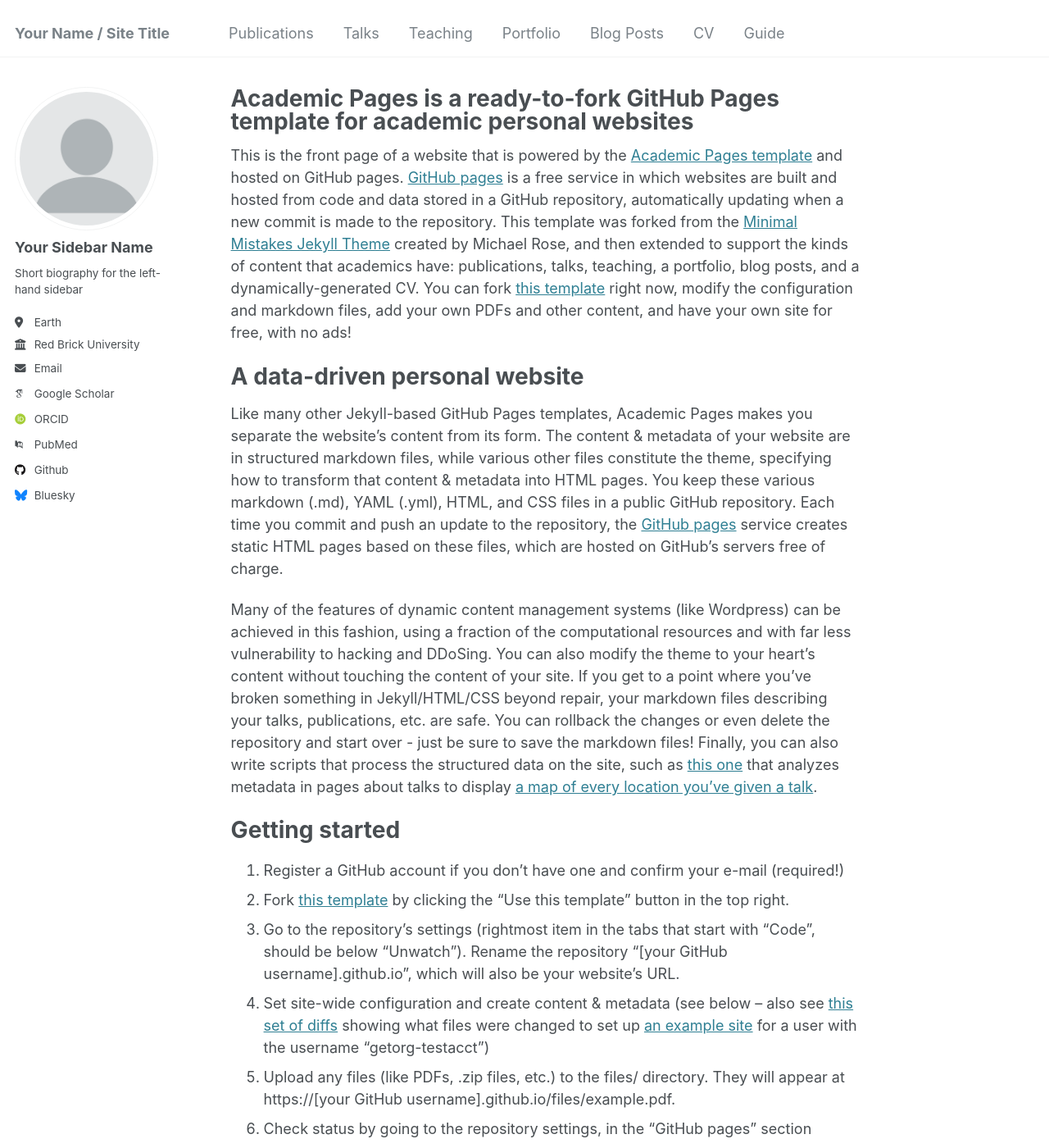
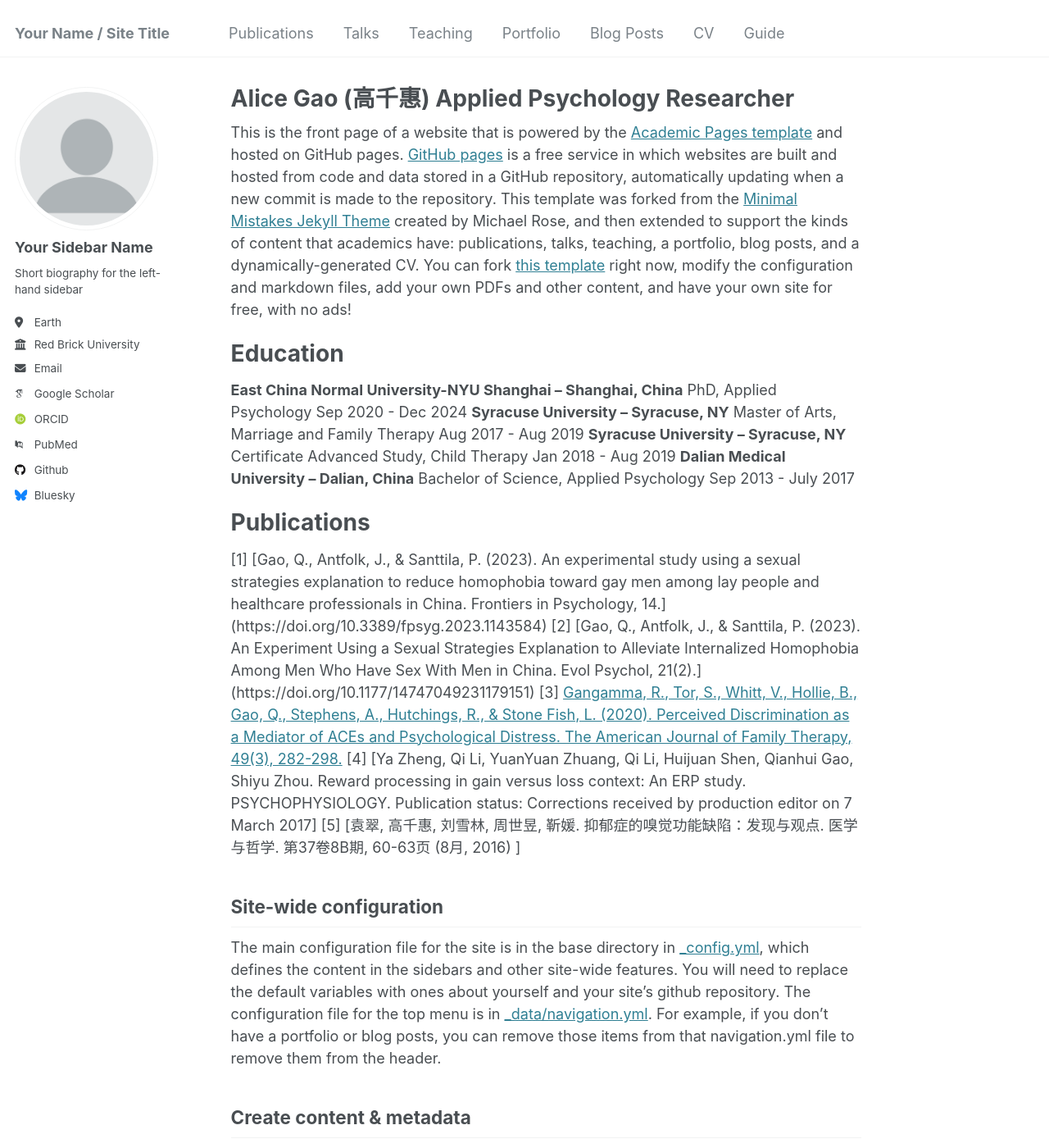
Before and after one commit to alicepsychology/alicepsychology.com, a Jekyll site: the page built from _pages/about.md, in a window 1280 px wide and 1400 px high. Shown: the whole window at 82% size. Built offline with Jekyll 4.4.1, drawn with Linux system fonts in a browser that asks for light colours; some web fonts are replaced.

Commit message:
Update about.md

```diff
--- a/_pages/about.md
+++ b/_pages/about.md
@@ -1,6 +1,6 @@
 ---
 permalink: /
-title: "Academic Pages is a ready-to-fork GitHub Pages template for academic personal websites"
+title: "Alice Gao (高千惠) Applied Psychology Researcher"
 author_profile: true
 redirect_from:
   - /about/
@@ -9,20 +9,24 @@ redirect_from:
 
 This is the front page of a website that is powered by the [Academic Pages template](https://github.com/academicpages/academicpages.github.io) and hosted on GitHub pages. [GitHub pages](https://pages.github.com) is a free service in which websites are built and hosted from code and data stored in a GitHub repository, automatically updating when a new commit is made to the repository. This template was forked from the [Minimal Mistakes Jekyll Theme](https://mmistakes.github.io/minimal-mistakes/) created by Michael Rose, and then extended to support the kinds of content that academics have: publications, talks, teaching, a portfolio, blog posts, and a dynamically-generated CV. You can fork [this template](https://github.com/academicpages/academicpages.github.io) right now, modify the configuration and markdown files, add your own PDFs and other content, and have your own site for free, with no ads!
 
-A data-driven personal website
+Education
 ======
-Like many other Jekyll-based GitHub Pages templates, Academic Pages makes you separate the website's content from its form. The content & metadata of your website are in structured markdown files, while various other files constitute the theme, specifying how to transform that content & metadata into HTML pages. You keep these various markdown (.md), YAML (.yml), HTML, and CSS files in a public GitHub repository. Each time you commit and push an update to the repository, the [GitHub pages](https://pages.github.com/) service creates static HTML pages based on these files, which are hosted on GitHub's servers free of charge.
+**East China Normal University-NYU Shanghai – Shanghai, China**
+PhD, Applied Psychology                                                       Sep 2020 - Dec 2024
+**Syracuse University – Syracuse, NY**
+Master of Arts, Marriage and Family Therapy                                   Aug 2017 - Aug 2019
+**Syracuse University – Syracuse, NY**
+Certificate Advanced Study, Child Therapy                                     Jan 2018 - Aug 2019
+**Dalian Medical University – Dalian, China**
+Bachelor of Science, Applied Psychology                                       Sep 2013 - July 2017
 
-Many of the features of dynamic content management systems (like Wordpress) can be achieved in this fashion, using a fraction of the computational resources and with far less vulnerability to hacking and DDoSing. You can also modify the theme to your heart's content without touching the content of your site. If you get to a point where you've broken something in Jekyll/HTML/CSS beyond repair, your markdown files describing your talks, publications, etc. are safe. You can rollback the changes or even delete the repository and start over - just be sure to save the markdown files! Finally, you can also write scripts that process the structured data on the site, such as [this one](https://github.com/academicpages/academicpages.github.io/blob/master/talkmap.ipynb) that analyzes metadata in pages about talks to display [a map of every location you've given a talk](https://academicpages.github.io/talkmap.html).
-
-Getting started
+Publications
 ======
-1. Register a GitHub account if you don't have one and confirm your e-mail (required!)
-1. Fork [this template](https://github.com/academicpages/academicpages.github.io) by clicking the "Use this template" button in the top right.
-1. Go to the repository's settings (rightmost item in the tabs that start with "Code", should be below "Unwatch"). Rename the repository "[your GitHub username].github.io", which will also be your website's URL.
-1. Set site-wide configuration and create content & metadata (see below -- also see [this set of diffs](http://archive.is/3TPas) showing what files were changed to set up [an example site](https://getorg-testacct.github.io) for a user with the username "getorg-testacct")
-1. Upload any files (like PDFs, .zip files, etc.) to the files/ directory. They will appear at https://[your GitHub username].github.io/files/example.pdf.
-1. Check status by going to the repository settings, in the "GitHub pages" section
+[1] [Gao, Q., Antfolk, J., & Santtila, P. (2023). An experimental study using a sexual strategies explanation to reduce homophobia toward gay men among lay people and healthcare professionals in China. Frontiers in Psychology, 14.] (https://doi.org/10.3389/fpsyg.2023.1143584)
+[2] [Gao, Q., Antfolk, J., & Santtila, P. (2023). An Experiment Using a Sexual Strategies Explanation to Alleviate Internalized Homophobia Among Men Who Have Sex With Men in China. Evol Psychol, 21(2).] (https://doi.org/10.1177/14747049231179151)
+[3] [Gangamma, R., Tor, S., Whitt, V., Hollie, B., Gao, Q., Stephens, A., Hutchings, R., & Stone Fish, L. (2020). Perceived Discrimination as a Mediator of ACEs and Psychological Distress. The American Journal of Family Therapy, 49(3), 282-298.](https://doi.org/10.1080/01926187.2020.1813656)
+[4] [Ya Zheng, Qi Li, YuanYuan Zhuang, Qi Li, Huijuan Shen, Qianhui Gao, Shiyu Zhou. Reward processing in gain versus loss context: An ERP study. PSYCHOPHYSIOLOGY. Publication status: Corrections received by production editor on 7 March 2017]
+[5] [袁翠, 高千惠, 刘雪林, 周世昱, 靳媛. 抑郁症的嗅觉功能缺陷：发现与观点. 医学与哲学. 第37卷8B期, 60-63页 (8月, 2016) ]
 
 Site-wide configuration
 ------
```
